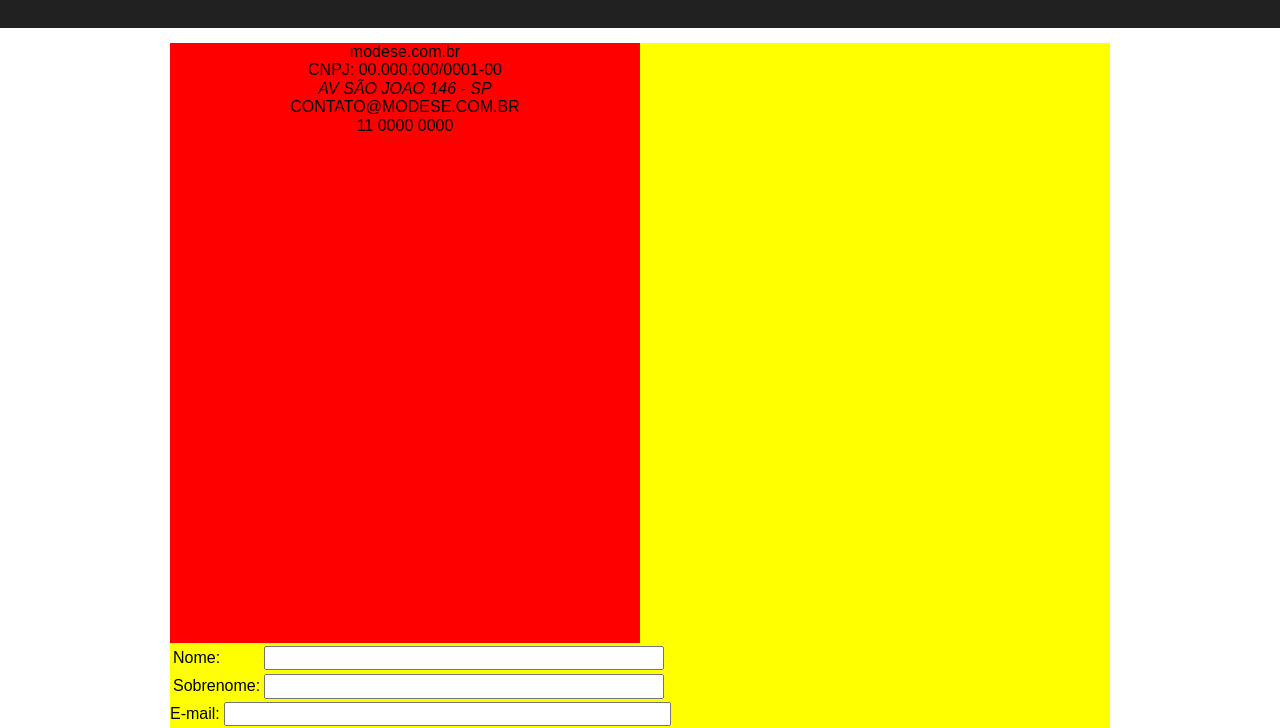
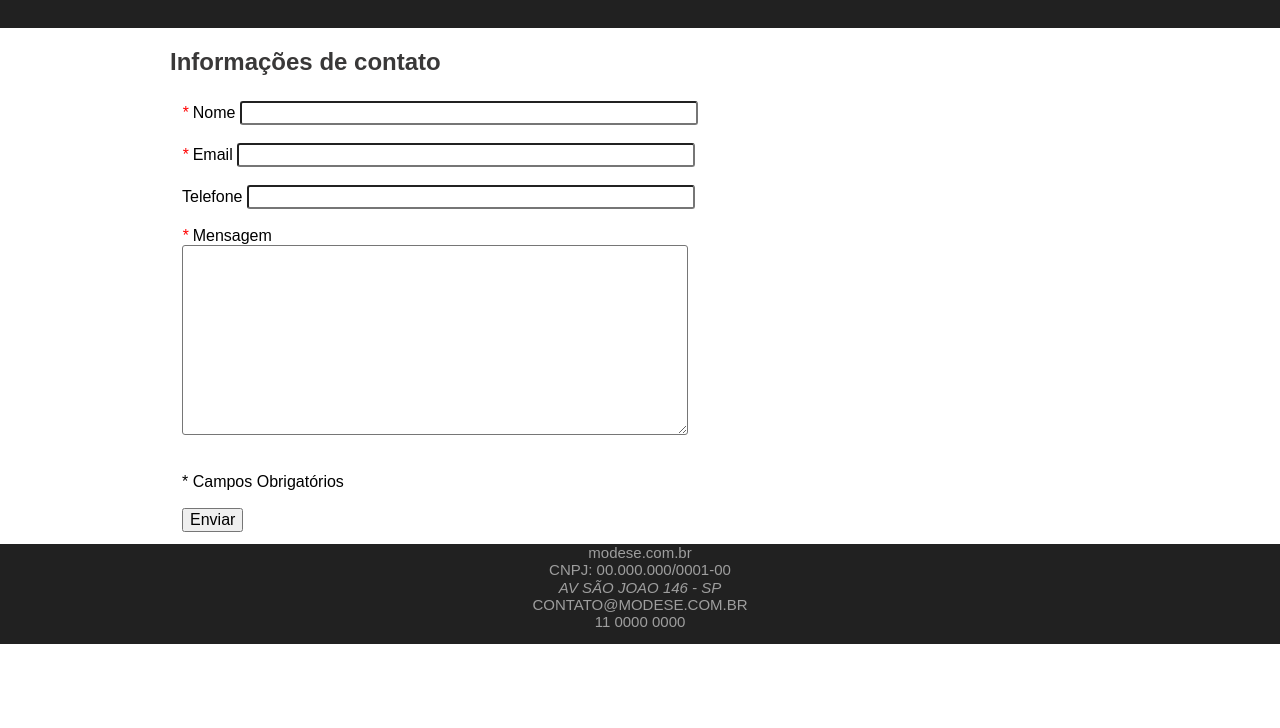
Before and after one commit to fellipevalerio/ModeSe, a plain HTML site: page src/paginaContato.html in a window 1280 px wide. Shown: the part 97-825 px from the top of the page. After the commit the page ends 800 px from the top, so only its background shows below. Drawn offline with Linux system fonts and the light colour scheme.

Commit message:
att pagContato

```diff
--- a/src/css/modese.css
+++ b/src/css/modese.css
@@ -76,24 +76,50 @@ aside h3 {
     width: 70%;
 }
 
-#dados-contato { /* paginaContato */
-    background-color:red;
-    float: left;
-    min-height: 600px;
-    text-align: center;
-    width: 470px;
+/*TESTANDO CSS CONTATO*/
+
+fieldset {
+    border: none;
 }
 
-#contato-box { /* paginaContato */
-    background-color:yellow;
-    width: 470;
+label {
+    cursor: default;
+    font-family: Arial, Helvetica, sans-serif;
+}
+.legend {
+    color: #393838;
 }
 
+#name {
+    border-radius: 3px;
+    width: 450px;
+}
 
-textarea {
-    height: 250px;
-    width: 300px;
+#email {
+    border-radius: 3px;
+    width: 450px;
 }
+
+#telephone {
+    border-radius: 3px;
+    width: 440px;
+}
+
+#message {
+    border-radius: 3px;
+    width: 500px;
+}
+
+em {
+    color: red;
+}
+
+#contactForm {
+    display: block;
+    clear: both;
+}
+
+/*fim do teste css contato*/
 
 .product-card {
     height: 200px;
--- a/src/paginaContato.html
+++ b/src/paginaContato.html
@@ -9,7 +9,7 @@
 <body>
     <header>
         <div class="container">
-                <h1 id="brand">Modese</h1>
+            <h1 id="brand">Modese</h1>
         </div>
          <nav id="menu">
             <ul>
@@ -34,41 +34,32 @@
             </ul>
         </nav>
     </header>
-    <main>
-        <div class="container">
-            <section id="dados-contato">
-                <name>modese.com.br</name><br />
-                <cnpj>CNPJ: 00.000.000/0001-00</cnpj>
-                <address>AV SÃO JOAO 146 - SP</address>
-                <contact>CONTATO@MODESE.COM.BR</contact><br />
-                <phone> 11 0000 0000</phone><br />
-            </section>
 
-            <section id="contato-box">
-
-                <table>
-                    <tr>
-                        <td>Nome:</td>
-                        <td><input type="text" name="Nome" size="40"> <br /></td>
-                    </tr>
-                    <tr>
-                        <td>Sobrenome:</td>
-                        <td><input type="text" name="Sobrenome" size="40"> <br /></td>
-                    </tr>
-                    </table>
-                    <tr>
-                        <td>E-mail:</td>
-                        <td><input type="text" name="E-mail" size="45"> <br /></td>
-                    </tr><br />
-                    <tr>
-                        <td><textarea>Digite sua mensagem.</textarea><br /></td>
-                    </tr>
-                    <tr>
-                        <input type="submit"/>
-                    </tr>
-            </section>
-        </div>
-    </main>
+    <div class="container">
+        <form action id="contactForm" method="post">
+            <h2 class="legend">Informações de contato</h2>
+            <fieldset class="form-nome">
+                <label for="" class="required"><em>*  </em>Nome</label>
+                <input name="" id="name" title="Nome" type="text">
+            </fieldset>
+            <fieldset class="form-email">
+                <label for="" class="required"><em>*  </em>Email</label>
+                <input type="text" id="email" title="Email">
+            </fieldset>
+            <fieldset class="form-telefone">
+                 <label for="telephone">Telefone</label>
+                 <input name="telephone" id="telephone" title="Telefone" type="text">
+            </fieldset>
+            <fieldset class="form-mensagem">
+                <label for="message"><em>* </em>Mensagem</label><br >
+                <textarea name="message" id="message" title="Mensagem" cols="30" rows="10"></textarea>
+            </fieldset>
+            <fieldset class="button-set">
+                <p class="required">* Campos Obrigatórios</p>
+            <button type="submit" title="Enviar" class="btn btn-primary">Enviar</button>
+            </fieldset>
+        </form>
+    </div>
     <footer>
         <div id="text-footer">
             <name>modese.com.br</name><br />
```
